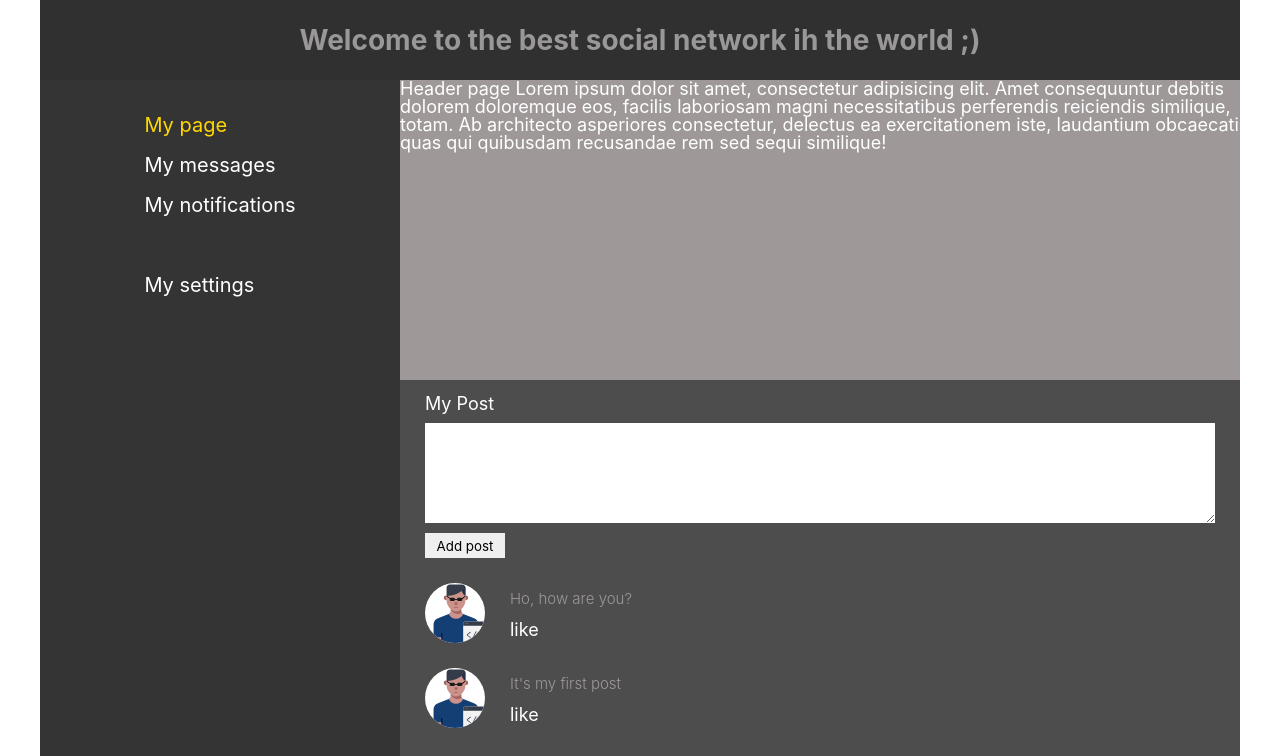
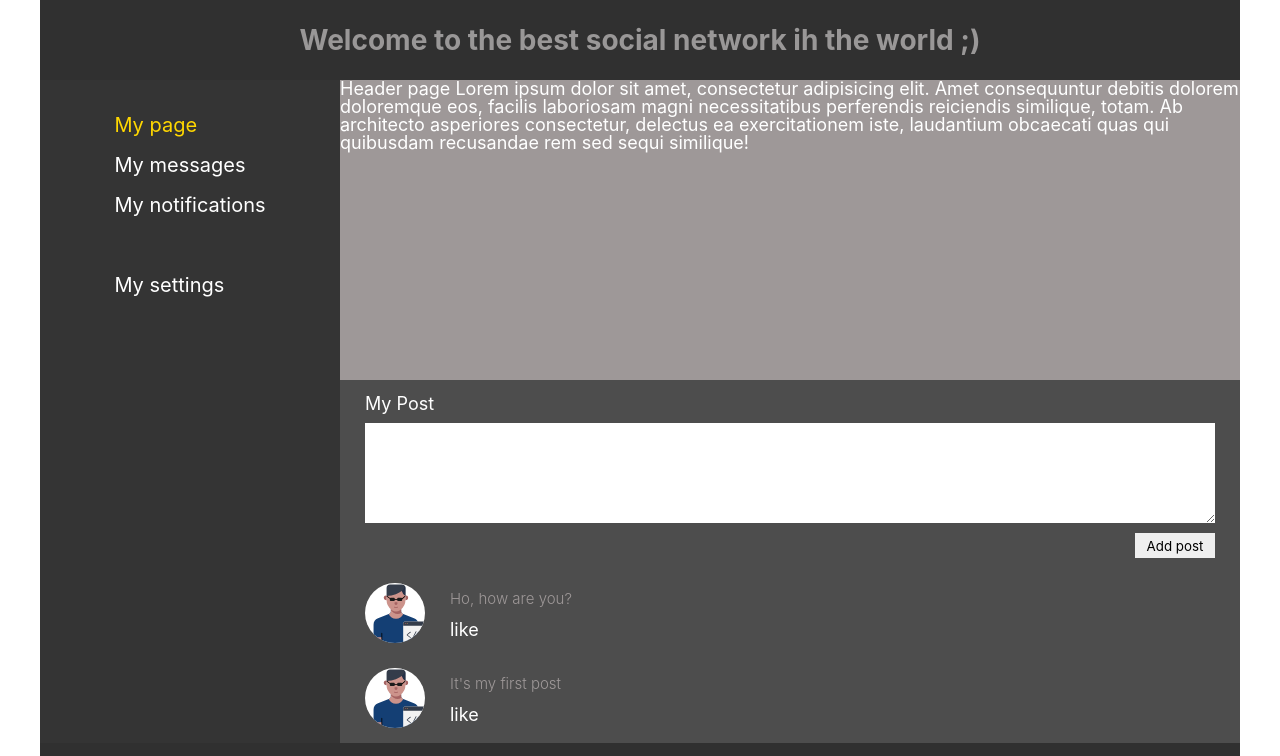
Before and after one commit to Svyat0y/social_network, a React (Create React App) app: page / in a window 1280 px wide. Shown: the top 756 px of the page. Built offline with nearby package versions, Linux system fonts and the light colour scheme.

Commit message:
fix grids

```diff
--- a/src/App.css
+++ b/src/App.css
@@ -78,7 +78,7 @@ p {
     margin: 0 auto;
     display: grid;
     min-height: 100vh;
-    grid-template-rows: 80px 100% 80px;
+    grid-template-rows: 80px 1fr 80px;
     grid-template-columns: 100%;
     grid-template-areas:
 		"header"
@@ -88,7 +88,8 @@ p {
 .main {
 	display: grid;
 	grid-area: main;
-	grid-template-columns: 30% 70%;
+    width: 100%;
+	grid-template-columns: 1fr minmax(150px, 3fr);
 	grid-template-areas: "aside mainPage";
 }
 
--- a/src/components/MainPage/MyPage/MyPost/MyPosts.jsx
+++ b/src/components/MainPage/MyPage/MyPost/MyPosts.jsx
@@ -12,7 +12,6 @@ const MyPosts = () => {
             </form>
             <MyPost message={'Ho, how are you?'}/>
             <MyPost message={"It's my first post"}/>
-            <MyPost message={"It's my first ddddddddd ddddd   sadasda asdasdasdasda sadsadsadsadsadsadsadasdasdsadsadsadasdasdasdsadsadsa sdsadsasadsadsdsadsadsadsadasdasdsa ddddd"}/>
         </div>
     );
 }
--- a/src/components/MainPage/MyPage/MyPost/MyPosts.module.css
+++ b/src/components/MainPage/MyPage/MyPost/MyPosts.module.css
@@ -4,17 +4,20 @@
     padding: 15px 25px;
 }
 .myPost_main_wr form {
+    max-width: 100%;
     display: flex;
     flex-direction: column;
     justify-content: center;
-    align-items: flex-start;
+    align-items: flex-end;
 }
 .myPost_main_wr textarea {
     margin: 10px 0;
+    max-width: 100%;
     width: 100%;
     min-height: 100px;
+    max-height: 300px;
     padding: 10px;
-    resize: vertical;
+    /*resize: vertical;*/
 }
 .myPost_main_wr button {
     width: 80px;
--- a/src/components/MainPage/MyPage/MyPost/Post/MyPost.module.css
+++ b/src/components/MainPage/MyPage/MyPost/Post/MyPost.module.css
@@ -22,7 +22,6 @@
 }
 .myPost_description_wrapper p {
     margin-bottom: 10px;
-    word-break: break-word;
 }
 .myPost_description_wrapper span {
     margin-top: 10px;
```
Also changed, not shown: 1 other file (tests, documents, lock files or other folders).
